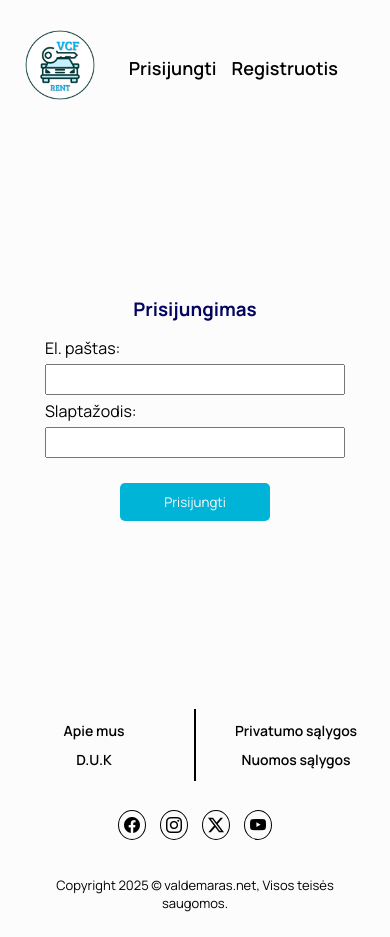
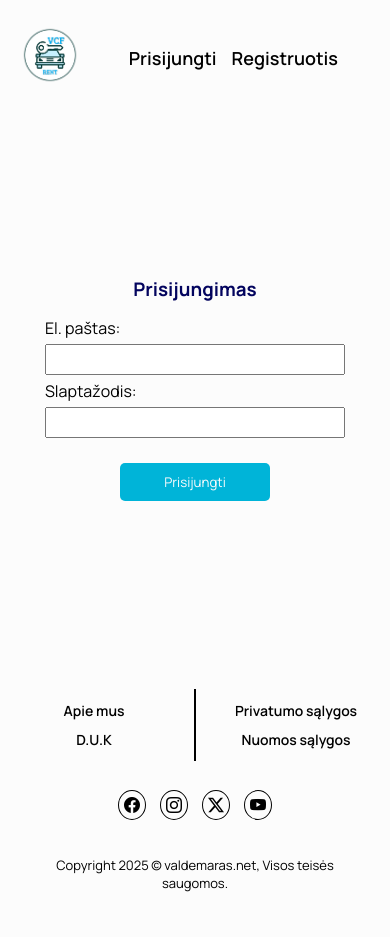
Before and after one commit to valsin132/car-rent-frontend, a React (Create React App) app: page /login in a window 390 px wide. Built offline with nearby package versions, Linux system fonts and the light colour scheme; some icons are missing.

Commit message:
resized logo

```diff
--- a/src/media.css
+++ b/src/media.css
@@ -19,6 +19,11 @@
     .navbar .container a h2 {
         content: url(../src/pictures/logo2-2.png);
         width: 70px;
+    }
+
+    .page-logo {
+        height: 60px;
+        width: 60px;
     }
 }
 
```
